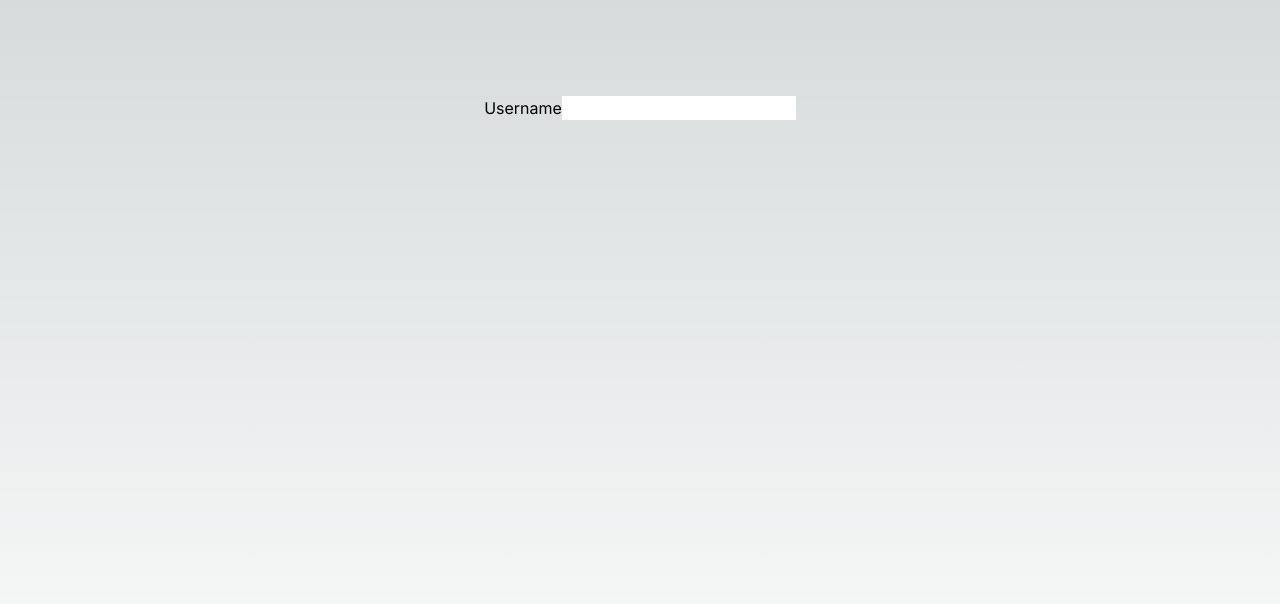
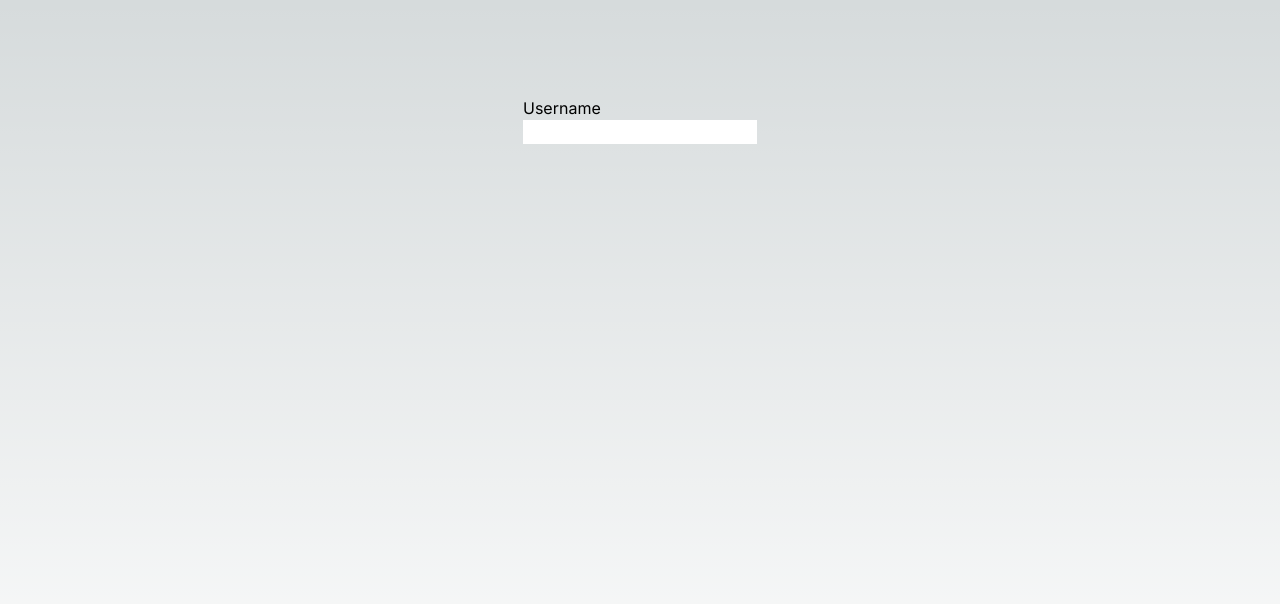
Before and after one commit to kibner/ricks-trade-prediction-game, a Next.js app: page / in a window 1280 px wide. Shown: the top 604 px of the page. Built offline with nearby package versions, Linux system fonts and the light colour scheme.

Commit message:
made label go above related input element

```diff
--- a/src/components/text-input.tsx
+++ b/src/components/text-input.tsx
@@ -1,5 +1,5 @@
+import React from 'react';
 import 'server-only';
-import React from 'react';
 
 export interface I_TEXT_INPUT
 {
@@ -11,6 +11,6 @@ export function TEXT_INPUT(props: I_TEXT_INPUT)
 {
     return <label>
         {props.label_text}
-        <input name={props.input_name}/>
+        <input name={props.input_name} className={'block'}/>
       </label>;
 }
```
